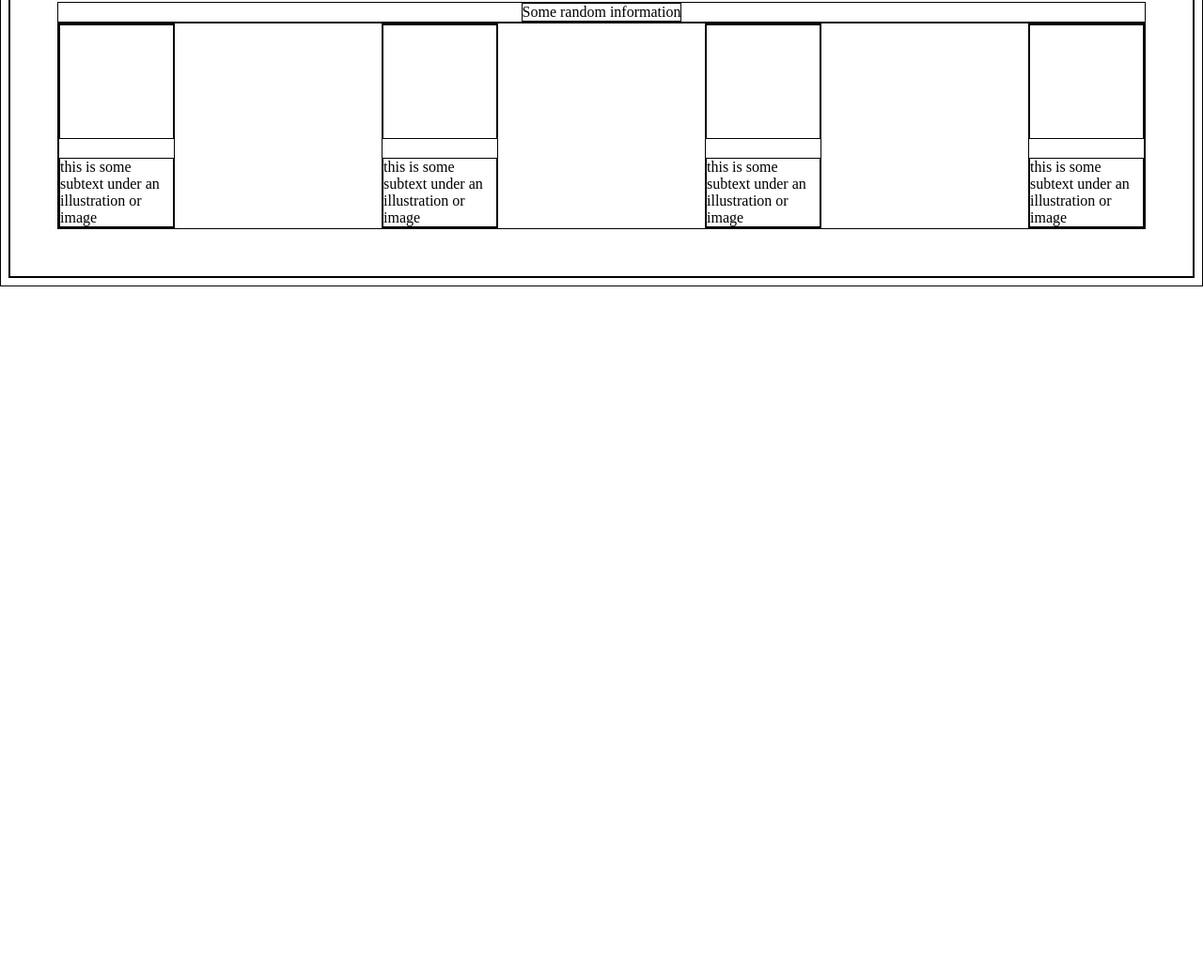
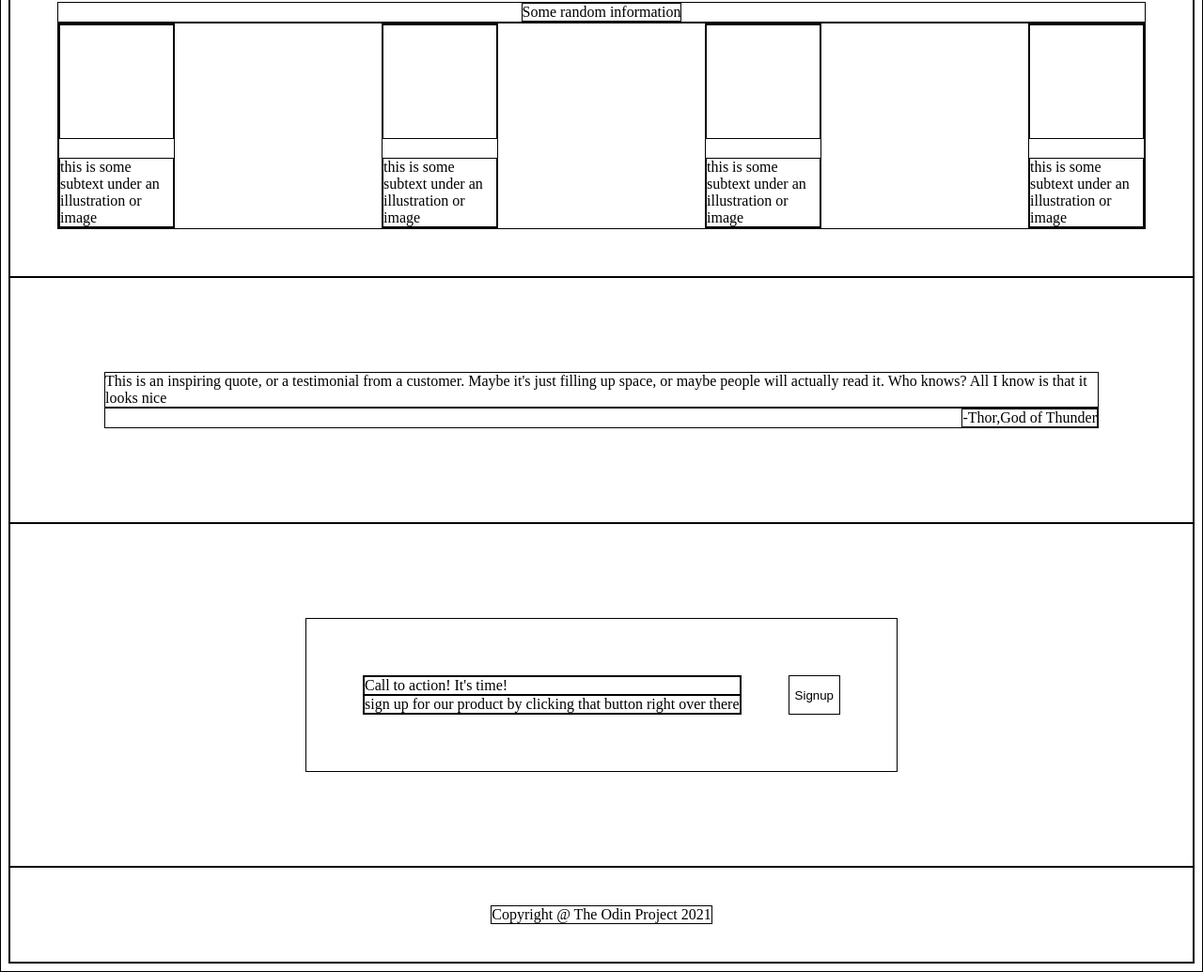
Before and after one commit to hungit-dev/web-page, a plain HTML site: page index.html in a window 1280 px wide. Shown: the part 410-1445 px from the top of the page at 94% size. Before the commit the page ends 800 px from the top, so only its background shows below. Drawn offline with Linux system fonts and the light colour scheme.

Commit message:
First version. Done layout and structuring. No Styling yetgit status

```diff
--- a/index.html
+++ b/index.html
@@ -49,6 +49,26 @@
             <div class="text">this is some subtext under an illustration or image</div>
         </div>
     </div>
+  </div>
 
+  <div class="container-hero-2">
+    <div class="quote">This is an inspiring quote, or a testimonial from a customer. Maybe it's just filling up space, or maybe people will actually read it. Who knows? All I know is that it looks nice</div>
+    <div class="author-box">
+        <div>-Thor,God of Thunder</div>
+    </div>
+  </div>
+
+  <div class="contai-all-hero-3">
+  <div class="container-hero-3">
+    <div class="box-hero-3-left">
+        <div>Call to action! It's time!</div>
+        <div>sign up for our product by clicking that button right over there</div>
+    </div>
+    <button>Signup</button>
+    </div>
+  </div>
+
+  <div class="footer">
+    <div>Copyright @ The Odin Project 2021</div>
   </div>
 </body>
--- a/style.css
+++ b/style.css
@@ -1,6 +1,7 @@
 * {
     background: white;
     border: 1px black solid;
+
 
 }
 .container-header {
@@ -57,3 +58,34 @@ ul {
 .text {
     width :120px;
 }
+.container-hero-2 {
+    padding: 100px;
+    display: flex;
+    flex-direction: column;
+    box-sizing: border-box;
+
+}
+.author-box {
+    display: flex;
+    justify-content: flex-end;
+}
+.contai-all-hero-3 {
+    padding: 100px;
+    display: flex;
+    justify-content: center;
+    box-sizing: border-box;
+}
+.container-hero-3 {
+    display: flex;
+    gap: 50px;
+    box-sizing: border-box;
+    padding: 60px;
+}
+.box-hero-3-left {
+    flex-grow: 1;
+}
+.footer {
+    display: flex;
+    padding: 40px;
+    justify-content: center;
+}
```
